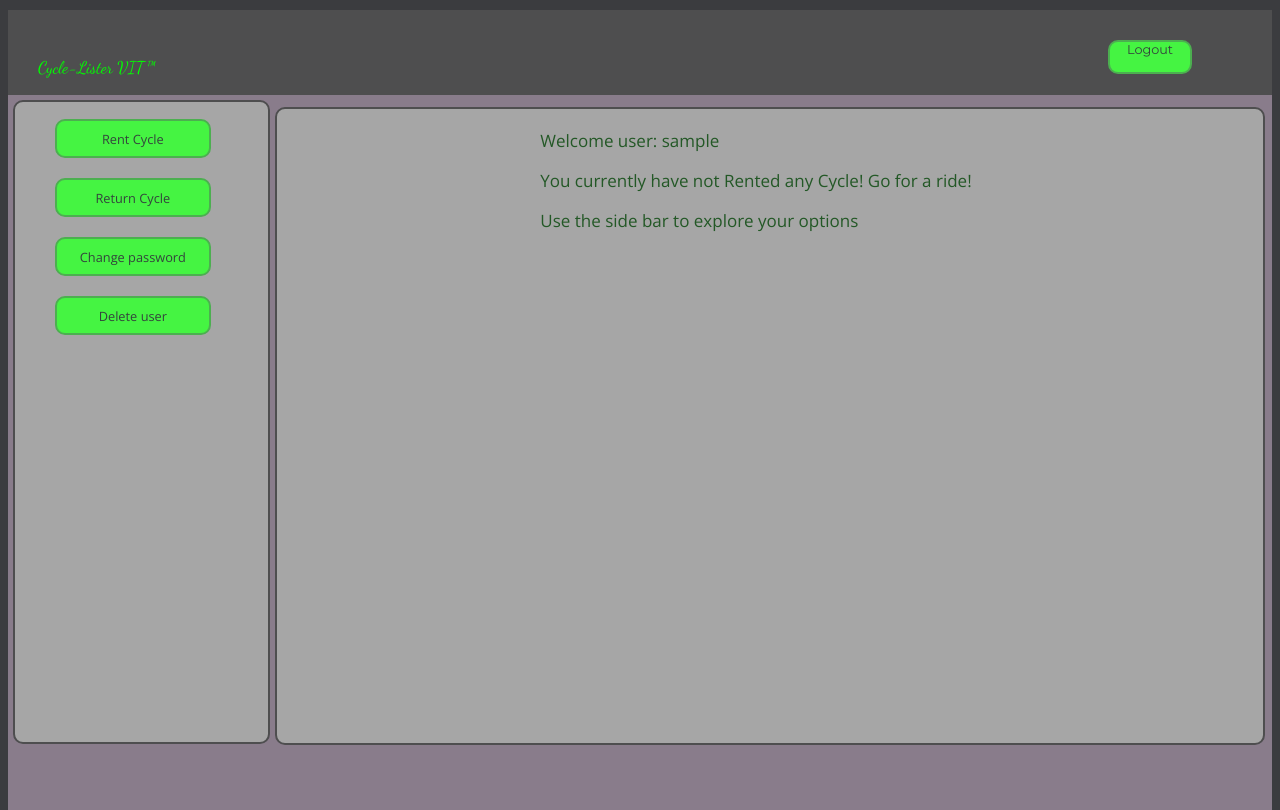
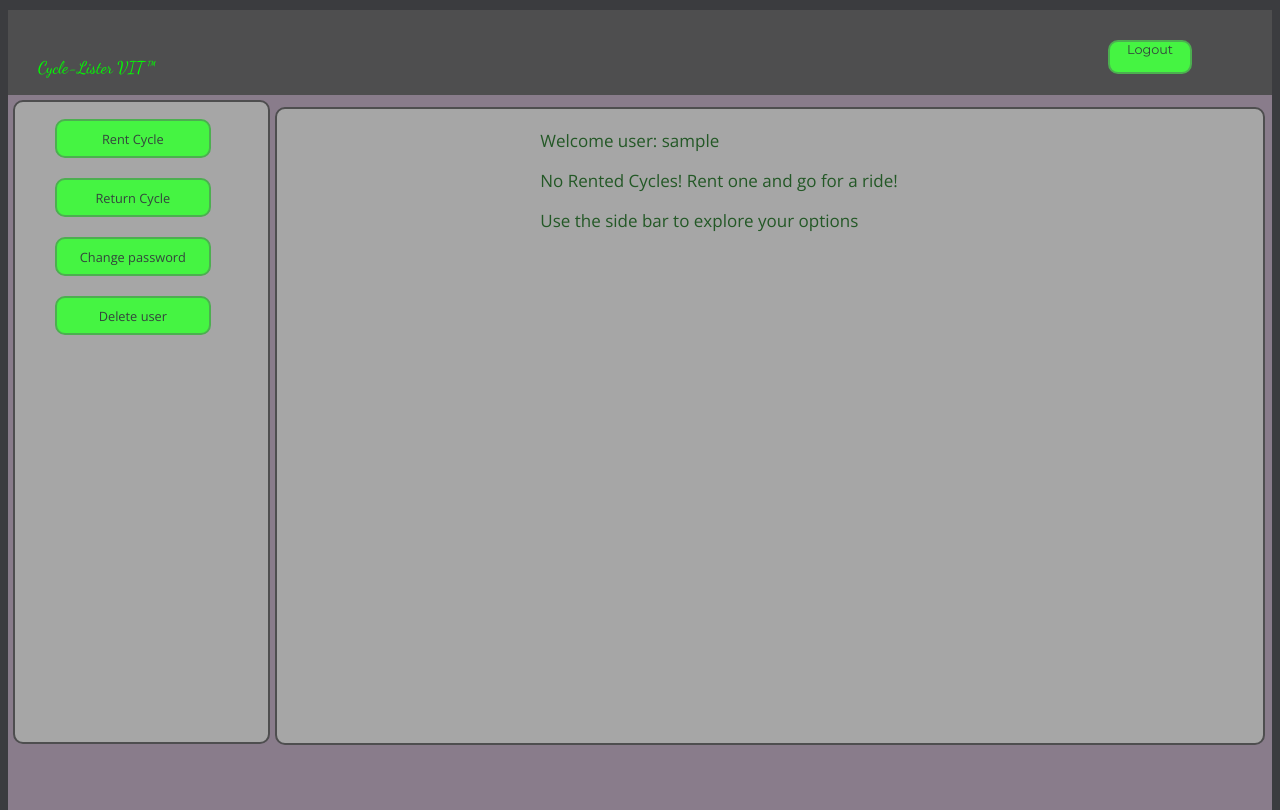
Before and after one commit to ChinmayAshtikar/cyclelister, a PHP site: page /Renter_portal/welcome_renter.php in a window 1280 px wide. Run offline with PHP 8.4, Linux system fonts and the light colour scheme; the visitor is signed in with stand-in values (Sample User, id 1); data that the repository does not hold is empty.

Commit message:
Index and Renter change

```diff
--- a/Renter_portal/welcome_renter.php
+++ b/Renter_portal/welcome_renter.php
@@ -50,10 +50,10 @@
 					<?php
 					if(isset($_SESSION['curr_cycle']))
 					{
-						echo "The cycle you currently Rented is: ".$_SESSION['curr_cycle'];
+						echo "Currently Rented Cycle: ".$_SESSION['curr_cycle'];
 					}
 					else {
-						echo "You currently have not Rented any Cycle! Go for a ride!";
+						echo "No Rented Cycles! Rent one and go for a ride!";
 					}
 					?>
 				</p>
--- a/index.php
+++ b/index.php
@@ -29,7 +29,7 @@
 			<h1>Welcome to Cycle-Lister VIT&trade;</h1>
 		</div>
 		<div id="choices">
-			<p>Select your service</p>
+			<p>Select your service!</p>
 			<div id="Sponsor_button">
 				<a href="Sponsor_portal/login_spons.php" target="_self" class="button">Sponsor</a>
 			</div>
@@ -43,7 +43,7 @@
 
 	</div>
 	<footer id="foot">
-		<div id="footer">Project Made by Adithya,Utkarsh and Chinmay for DBMS course,2018,VIT&trade;
+		<div id="footer">Project Made by Adithya,Alim and Chinmay for DBMS course,2018,VIT&trade;
 		</div>
 	</footer>
 </body>
```
